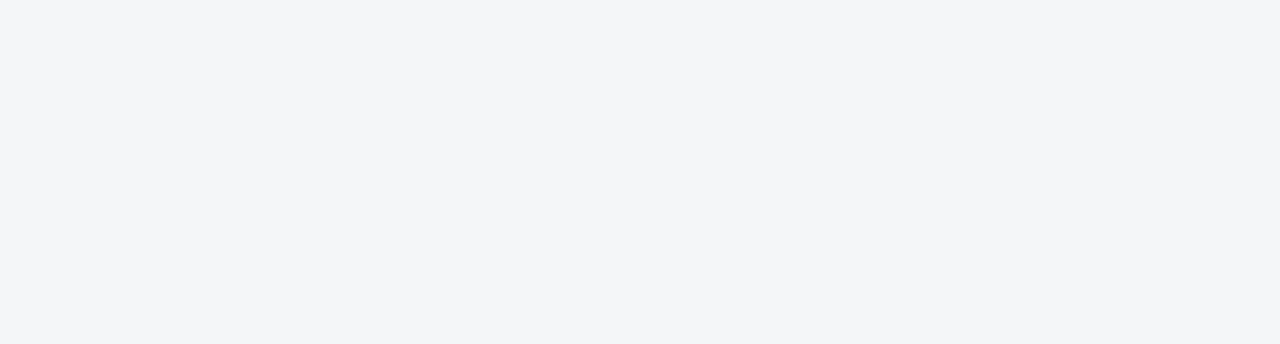
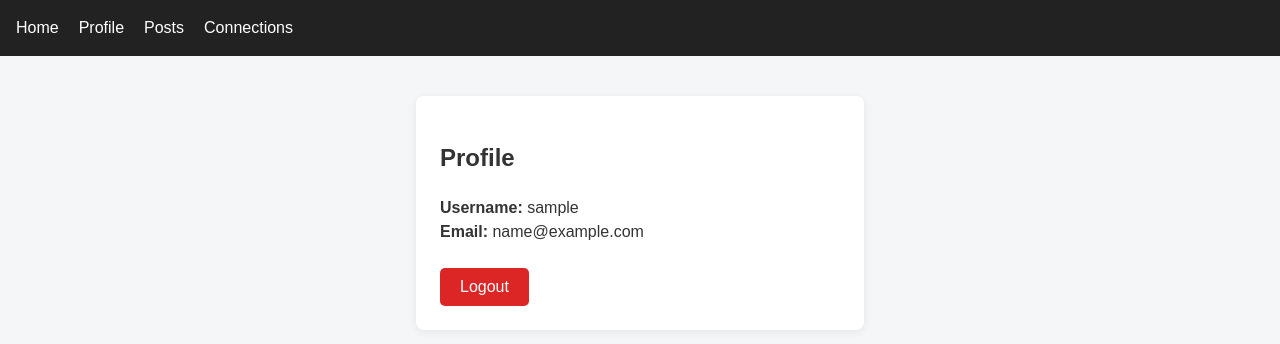
Before and after one commit to pradeepSDE/SocialMedia, a React (Vite) app in the folder client/socialMedia/: page /profile in a window 1280 px wide. Before the commit this address had no page. Shown: the top 344 px of the page. Built offline with nearby package versions, Linux system fonts and the light colour scheme; sample sign-in values are in the browser's storage.

Commit message:
feat: add profile route to App component for authenticated user access

```diff
--- a/client/socialMedia/src/App.jsx
+++ b/client/socialMedia/src/App.jsx
@@ -5,6 +5,7 @@ import Signup from "./components/auth/Signup.jsx";
 import Dashboard from "./components/Dashboard.jsx";
 import Connections from "./components/Connections";
 import UserSearch from "./components/UserSearch";
+import Profile from "./components/Profile";
 
 function App() {
   const isAuthenticated = useAuthStore((state) => state.isAuthenticated);
@@ -33,6 +34,10 @@ function App() {
           element={isAuthenticated ? <UserSearch /> : <Navigate to="/login" />}
         />
         <Route
+          path="/profile"
+          element={isAuthenticated ? <Profile /> : <Navigate to="/login" />}
+        />
+        <Route
           path="/"
           element={<Navigate to={isAuthenticated ? "/dashboard" : "/login"} />}
         />
--- /dev/null
+++ b/client/socialMedia/src/components/Profile.jsx
@@ -0,0 +1,60 @@
+import React from "react";
+import { useAuthStore } from "../store/authStore";
+import Navbar from "./Navbar";
+import { useNavigate } from "react-router";
+
+export default function Profile() {
+  const user = useAuthStore((state) => state.user);
+  const clearUser = useAuthStore((state) => state.clearUser);
+  const navigate = useNavigate();
+
+  if (!user) return <div>Please log in to view your profile.</div>;
+
+  const handleLogout = () => {
+    clearUser();
+    navigate("/login");
+  };
+
+  return (
+    <div>
+      <Navbar />
+      <div
+        style={{
+          maxWidth: 400,
+          margin: "40px auto",
+          background: "#fff",
+          padding: 24,
+          borderRadius: 8,
+          boxShadow: "0 2px 8px #0001",
+        }}
+      >
+        <h2>Profile</h2>
+        <div>
+          <b>Username:</b> {user.name}
+        </div>
+        <div>
+          <b>Email:</b> {user.email}
+        </div>
+        {user.mobile && (
+          <div>
+            <b>Mobile:</b> {user.mobile}
+          </div>
+        )}
+        <button
+          onClick={handleLogout}
+          style={{
+            marginTop: 24,
+            background: "#dc2626",
+            color: "#fff",
+            border: "none",
+            padding: "10px 20px",
+            borderRadius: 5,
+            cursor: "pointer",
+          }}
+        >
+          Logout
+        </button>
+      </div>
+    </div>
+  );
+}
```
